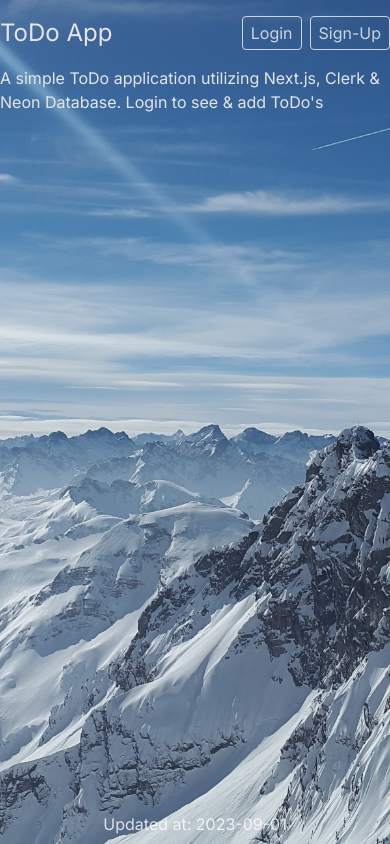
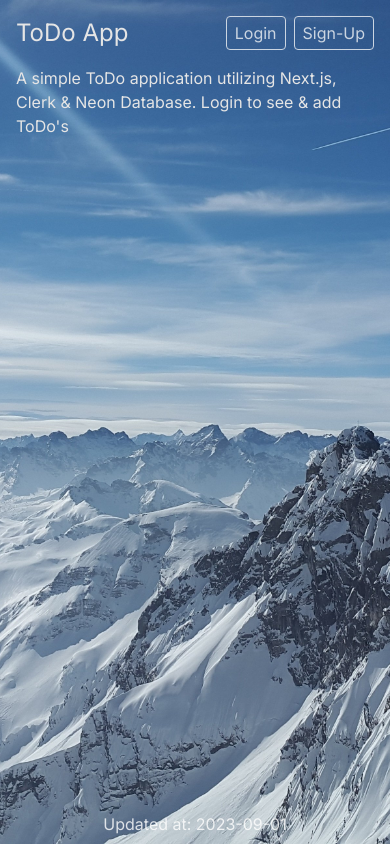
Before and after one commit to Tikor/ToDoApp, a Next.js app: page / in a window 390 px wide. Built offline with nearby package versions, Linux system fonts and the light colour scheme; no server answers.

Commit message:
fixed background resizing on mobile

```diff
--- a/src/app/layout.tsx
+++ b/src/app/layout.tsx
@@ -20,9 +20,12 @@ export default function RootLayout({
   return (
     <ClerkProvider>
       <html lang="en">
-        <body className={` ${inter.className} flex flex-col text-neutral-200 container mx-auto m-0 p-0 min-h-screen`}>
+        <body className={` ${inter.className}`}>
+        <div className="relative flex flex-col text-neutral-200  m-0 p-0 min-h-screen overflow-hidden">
+          <div className="container mx-auto flex grow flex-col px-4">
           <Header />
           {children}
+          </div>
           <Image
             src={mountains}
             placeholder="blur"
@@ -32,6 +35,7 @@ export default function RootLayout({
             alt="Mountains"
             className="object-cover -z-50 dark:grayscale"
           />
+        </div>
         </body>
       </html>
     </ClerkProvider>
```
